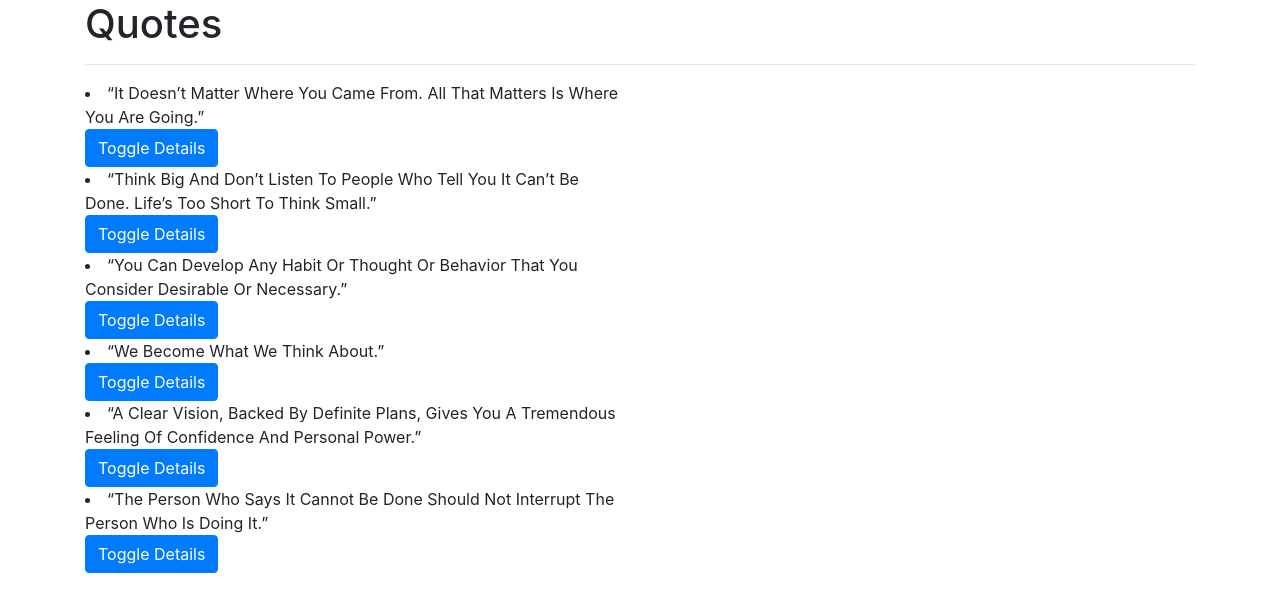
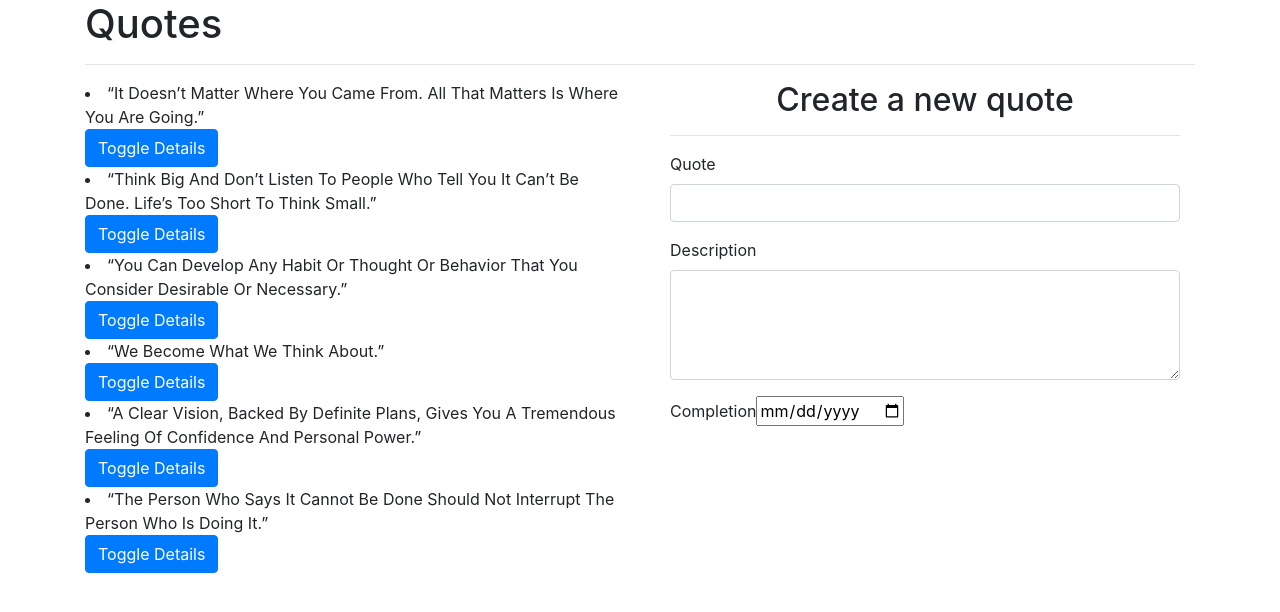
Before and after one commit to chrisjire/quotes, an Angular app: page / in a window 1280 px wide. Shown: the top 612 px of the page. Built offline with nearby package versions, Linux system fonts and the light colour scheme.

Commit message:
this commit will link form.component.html to quote.component.html

```diff
--- a/src/app/quote-form/quote-form.component.html
+++ b/src/app/quote-form/quote-form.component.html
@@ -1 +1,23 @@
-<p>quote-form works!</p>
+<div class="container-fluid">
+    <h2 class="text-center">Create a new quote</h2>
+    <hr>
+    <form>
+        <div class="form-group">
+
+            <label for="name">Quote</label>
+            <input type="text" required class="form-control" id="name">
+
+        </div>
+        <div class="form-group">
+
+            <label for="description">Description</label>
+            <textarea class="form-control" id="description" rows="4" required></textarea>
+
+        </div>
+        <div class="form-group">
+            <label for="complete">Completion</label>
+            <input type='date' id="complete" required>
+
+        </div>
+    </form>
+</div>
--- a/src/app/quote/quote.component.html
+++ b/src/app/quote/quote.component.html
@@ -9,5 +9,8 @@
             <app-quote-detail *ngIf='quote.showDescription' [quote]='quote'></app-quote-detail>
         </div>
     </div>
+    <div class="col-md-6">
+        <app-quote-form></app-quote-form>
+    </div>
     </div>
 </div>
```
